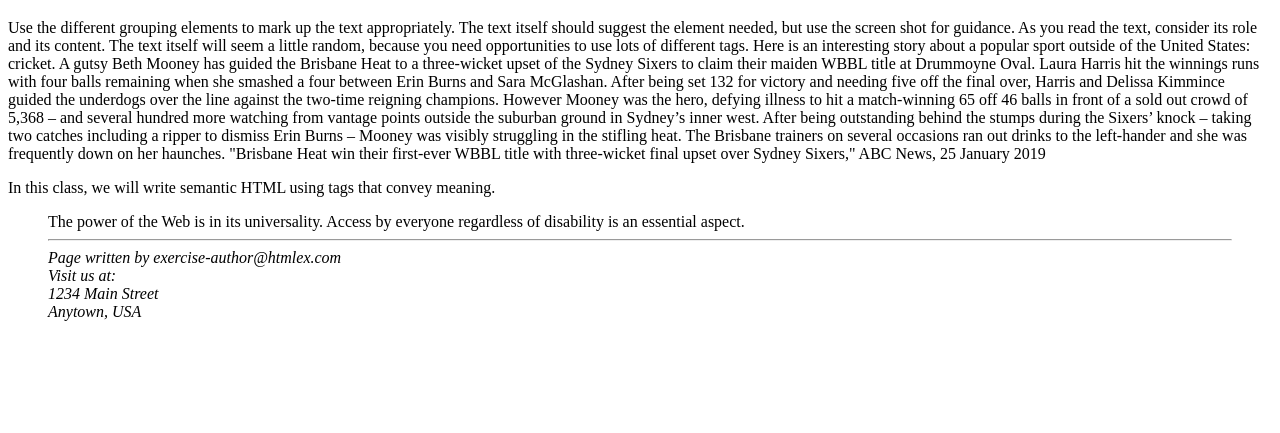
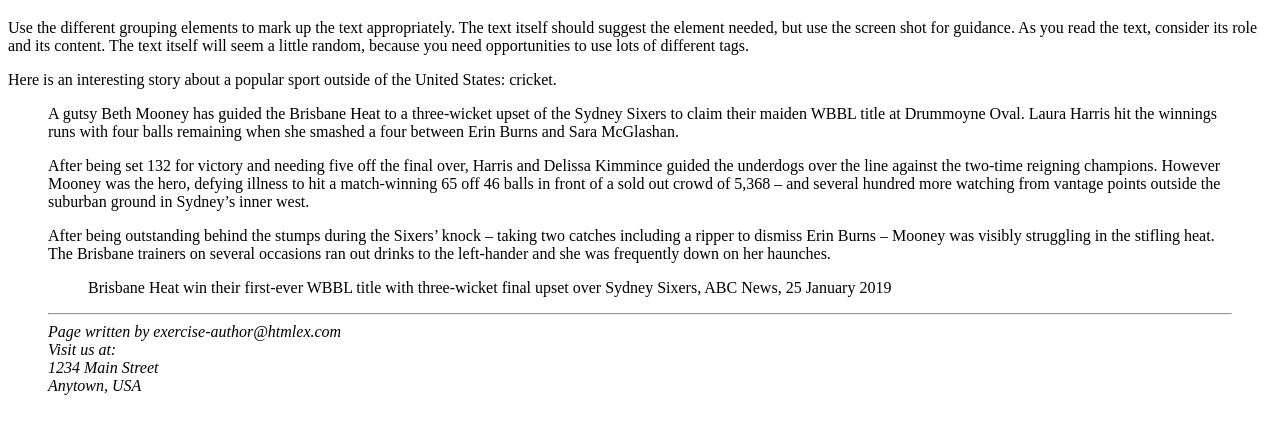
Before and after one commit to Nae1437/exercise3, a plain HTML site: page block-tags.html in a window 1280 px wide. Shown: the part 61-494 px from the top of the page. Drawn offline with Linux system fonts and the light colour scheme.

Commit message:
All but the final link done

```diff
--- a/block-tags.html
+++ b/block-tags.html
@@ -8,24 +8,19 @@
   <body>
     <h1>Block Semantics</h1>
 
-    Use the different grouping elements to mark up the text appropriately. The text itself should suggest the element needed, but use the screen shot for guidance. As you read the text, consider its role and its content. The text itself will seem a little random, because you need opportunities to use lots of different tags.
+    <p>Use the different grouping elements to mark up the text appropriately. The text itself should suggest the element needed, but use the screen shot for guidance. As you read the text, consider its role and its content. The text itself will seem a little random, because you need opportunities to use lots of different tags.</p>
+   <p>Here is an interesting story about a popular sport outside of the United States: cricket.</p>
 
-    Here is an interesting story about a popular sport outside of the United States: cricket.
+    <blockquote><p>A gutsy Beth Mooney has guided the Brisbane Heat to a three-wicket upset of the Sydney Sixers to claim their maiden WBBL title at Drummoyne Oval. Laura Harris hit the winnings runs with four balls remaining when she smashed a four between Erin Burns and Sara McGlashan.</p>
 
-    A gutsy Beth Mooney has guided the Brisbane Heat to a three-wicket upset of the Sydney Sixers to claim their maiden WBBL title at Drummoyne Oval. Laura Harris hit the winnings runs with four balls remaining when she smashed a four between Erin Burns and Sara McGlashan.
+    <p>After being set 132 for victory and needing five off the final over, Harris and Delissa Kimmince guided the underdogs over the line against the two-time reigning champions. However Mooney was the hero, defying illness to hit a match-winning 65 off 46 balls in front of a sold out crowd of 5,368 – and several hundred more watching from vantage points outside the suburban ground in Sydney’s inner west.</p>
 
-    After being set 132 for victory and needing five off the final over, Harris and Delissa Kimmince guided the underdogs over the line against the two-time reigning champions. However Mooney was the hero, defying illness to hit a match-winning 65 off 46 balls in front of a sold out crowd of 5,368 – and several hundred more watching from vantage points outside the suburban ground in Sydney’s inner west.
+    <p>After being outstanding behind the stumps during the Sixers’ knock – taking two catches including a ripper to dismiss Erin Burns – Mooney was visibly struggling in the stifling heat. The Brisbane trainers on several occasions ran out drinks to the left-hander and she was frequently down on her haunches.</p>
 
-    After being outstanding behind the stumps during the Sixers’ knock – taking two catches including a ripper to dismiss Erin Burns – Mooney was visibly struggling in the stifling heat. The Brisbane trainers on several occasions ran out drinks to the left-hander and she was frequently down on her haunches.
-
-    "Brisbane Heat win their first-ever WBBL title with three-wicket final upset over Sydney Sixers," ABC News, 25 January 2019
-
-
-      <p>In this class, we will write semantic HTML using tags that convey meaning.</p>
-      <blockquote cite="https://www.w3.org/wAI/fundamentals-accessibility">The power of the Web is in its universality. Access by everyone regardless of disability is an essential aspect.
+    <blockquote cite="https://www.abc.net.au/news/2019-01-26/brisbane-heat-take-out-wbbl-final-against-sydney-sixers/10753330">Brisbane Heat win their first-ever WBBL title with three-wicket final upset over Sydney Sixers, ABC News, 25 January 2019</blockquote>
 
       <hr/>
-     <footer>
+    <footer>
     <address>
     Page written by exercise-author@htmlex.com <br/>
     Visit us at:<br/>
```
